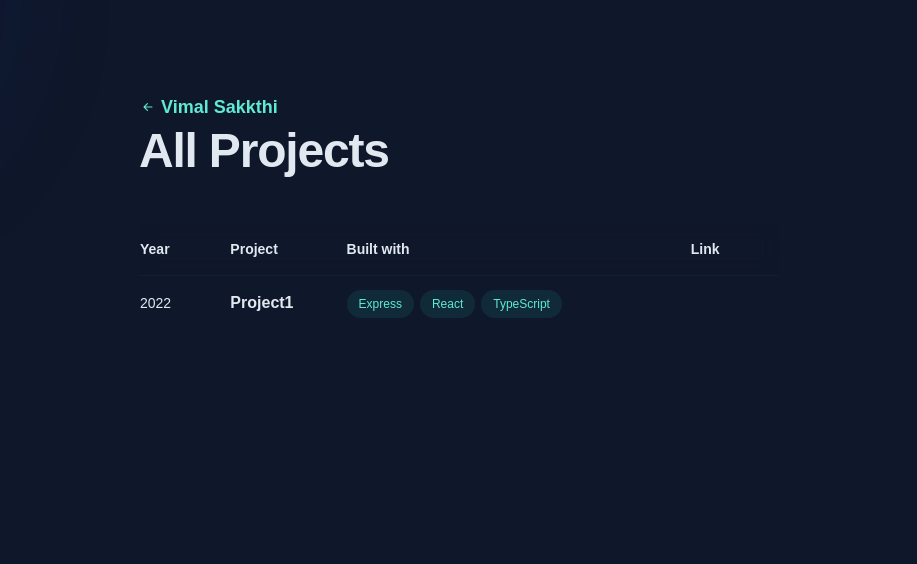
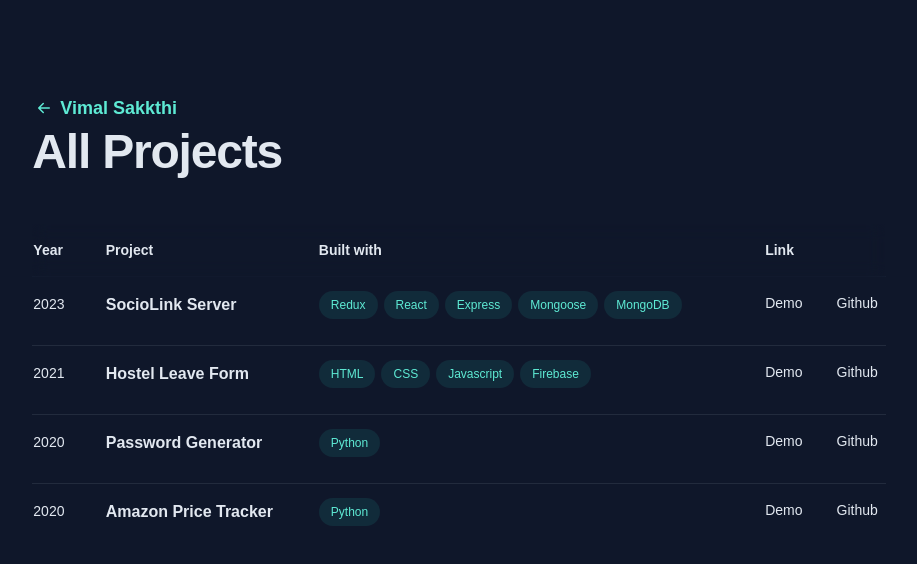
Before and after one commit to vimal-vs/portfolio, a Next.js app: page /archive in a window 1280 px wide. Shown: the top 564 px of the page, without its empty margins (181-1098 px from the left). Built offline with nearby package versions, Linux system fonts and the light colour scheme; a web font is replaced by a local one.

Commit message:
project archive & data

```diff
--- a/app/archive/page.jsx
+++ b/app/archive/page.jsx
@@ -6,7 +6,7 @@ import Archive from "../components/Archive";
 export default function App() {
   return (
   <>
-    <div className="hidden md:block">
+    <div className="hidden">
       <Cursor />
     </div>
     <Archive />
--- /dev/null
+++ b/app/archiveData.json
@@ -0,0 +1,34 @@
+[
+    {
+        "id" : 1,
+        "year" : "2023",
+        "title" : "SocioLink Server",
+        "link" : "https://socio-link-api.onrender.com",
+        "technology" : ["Redux", "React", "Express", "Mongoose", "MongoDB"],
+        "gitlink" : "https://github.com/vimal-vs/livebusio"
+    },
+    {
+        "id" : 2,
+        "year" : "2021",
+        "title" : "Hostel Leave Form",
+        "link" : "https://srmist-hostel-leave-app-form.web.app",
+        "technology" : ["HTML", "CSS", "Javascript", "Firebase"],
+        "gitlink" : "https://github.com/vimal-vs/hostel-leave-request-form"
+    },
+    {
+        "id" : 3,
+        "year" : "2020",
+        "title" : "Password Generator",
+        "link" : "",
+        "technology" : ["Python"],
+        "gitlink" : "https://github.com/vimal-vs/password-generator"
+    },
+    {
+        "id" : 4,
+        "year" : "2020",
+        "title" : "Amazon Price Tracker",
+        "link" : "",
+        "technology" : ["Python"],
+        "gitlink" : "https://github.com/vimal-vs/amazon-price-tracker"
+    }
+]
--- a/app/components/Archive.jsx
+++ b/app/components/Archive.jsx
@@ -1,10 +1,11 @@
 import { BsArrowLeftShort } from "react-icons/bs";
+import projects from '../archiveData.json'
 
 export default function Archive() {
     return (
-      <div className='lg:py-24 mx-auto w-1/2'>
-        <a href="/" className='group mb-2 flex items-center font-semibold leading-tight text-teal-300 text-lg transition-all'>
-          <span className='mr-1 group-hover:-translate-x-1 '><BsArrowLeftShort /></span>Vimal Sakkthi</a>
+      <div className='py-12 lg:py-24 mx-auto w-3/4 md:w-2/3'>
+        <a href="/" className='group mb-2 flex items-center font-semibold leading-tight text-teal-300 text-lg transition-all w-max'>
+          <span className='mr-1 group-hover:-translate-x-1 text-teal-300 transition-all text-2xl'><BsArrowLeftShort /></span>Vimal Sakkthi</a>
         <h1 className='text-4xl font-bold tracking-tight text-slate-200 sm:text-5xl z-10'>
           All Projects
         </h1>
@@ -13,38 +14,38 @@ export default function Archive() {
             <tr>
               <th className="py-4 pr-8 text-sm font-semibold text-slate-200">Year</th>
               <th className="py-4 pr-8 text-sm font-semibold text-slate-200">Project</th>
-              <th className="py-4 pr-8 text-sm font-semibold text-slate-200 lg:table-cell">Built with</th>
-              <th className="py-4 pr-8 text-sm font-semibold text-slate-200 sm:table-cell">Link</th>
+              <th className="hidden py-4 pr-6 text-sm font-semibold text-slate-200 md:table-cell">Built with</th>
+              <th className="py-4 pr-8 text-sm font-semibold text-slate-200">Link</th>
             </tr>
           </thead>
           <tbody>
+            { projects.map(project => {
+                return(
                   <tr className="border-b border-slate-300/10 last:border-none">
                     <td className="py-4 pr-4 align-top text-sm">
-                <div className="translate-y-px">2022</div>
+                      <div className="translate-y-px">{ project.year }</div>
                     </td>
                     <td className="py-4 pr-4 align-top font-semibold leading-snug text-slate-200">
                       <div>
-                  <div className="block sm:hidden">
-                    <span>Project1</span>
-                  </div>
-                    <div className="hidden sm:block">Project1</div>
+                          <div className="text-sm md:text-base">{ project.title }</div>
                       </div>
                     </td>
-              <td className="hidden py-4 pr-4 align-top lg:table-cell">
-                <ul className="flex -translate-y-1.5 flex-wrap">
+                    <td className="hidden py-4 pr-4 align-top md:table-cell">
+                      <ul className="-translate-y-1.5 md:flex flex-wrap">
+                      { project.technology.map(tech => {
+                          return (
                             <li className="my-1 mr-1.5">
-                    <div className="flex items-center rounded-full bg-teal-400/10 px-3 py-1 text-xs font-medium leading-5 text-teal-300 ">Express</div>
+                              <div className="flex items-center rounded-full bg-teal-400/10 px-3 py-1 text-xs font-medium leading-5 text-teal-300 ">{ tech }</div>
                             </li>
-                  <li className="my-1 mr-1.5">
-                    <div className="flex items-center rounded-full bg-teal-400/10 px-3 py-1 text-xs font-medium leading-5 text-teal-300 ">React</div>
-                  </li>
-                  <li className="my-1 mr-1.5">
-                  <div className="flex items-center rounded-full bg-teal-400/10 px-3 py-1 text-xs font-medium leading-5 text-teal-300 ">TypeScript</div>
-                  </li>
+                          )}
+                      )}
                       </ul>
                     </td>
-              <td className="hidden py-4 align-top sm:table-cell"></td>
+                    <td className="text-sm py-4 align-top"><a href={ project.link } className="hover:text-teal-300 hover:font-semibold">Demo</a></td>
+                    <td className="text-sm py-4 align-top"><a href={ project.gitlink } className="hover:text-teal-300 hover:font-semibold">Github</a></td>
                   </tr>
+                )}
+            )}
           </tbody>
         </table>
       </div>
--- a/app/components/Nav.jsx
+++ b/app/components/Nav.jsx
@@ -2,11 +2,11 @@ import NavElements from "../navData.json"
 
 export default function Nav(){
     return (
-        <nav className="lg:mt-4 xl:mt-20 flex flex-col items-start">
+        <nav className="lg:mt-10 xl:mt-20 flex flex-col items-start">
             {
                 NavElements.map(element => {
                     return(
-                        <a key={ element.id } className="group flex items-center py-3" href={ element.href }>
+                        <a key={ element.id } className="group flex items-center py-3 " href={ element.href }>
                             <span className="mr-4 h-px w-8 bg-slate-600 transition-all group-hover:w-16 group-hover:bg-slate-200 group-focus-visible:w-16 group-focus-visible:bg-slate-200">
                             </span>
                             <div className="text-sm font-bold uppercase tracking-widest text-slate-500 group-hover:text-slate-200 group-focus-visible:text-slate-200">{ element.title }
--- a/app/components/Projects.jsx
+++ b/app/components/Projects.jsx
@@ -5,16 +5,19 @@ import { FiArrowUpRight } from "react-icons/fi";
 import { AiOutlineGithub } from "react-icons/ai";
 
 export default function Projects(){
-
+    const gitLink = (link) =>{
+        window.open(link, '_blank');
+    }
     return (
         <section id="projects" className="lg:mt-2 lg:scroll-mt-24">
             <div id="projects-section">
                 {
                     projects.map(project => {
                         return(
-                            <a id='project' key={ project.id } href={ project.link } className="group flex flex-col gap-6 mt-6 p-2 lg:flex-row lg:gap-12 lg:p-4 hover:text-teal-300 focus-visible:text-teal-300 hover:bg-slate-500 hover:bg-opacity-10 transition-all rounded-md">
+                            <div key={ project.id }>
+                                <a id='project' href={ project.link } className="group flex flex-col gap-6 mt-6 p-2 lg:flex-row lg:gap-12 lg:p-4 hover:text-teal-300 focus-visible:text-teal-300 hover:bg-slate-500 hover:bg-opacity-10 transition-all rounded-md">
                                     <div className='mt-2'>
-                                    <Image src={ project.picture } width="300" height="100" alt="project-demo-image" className='rounded border-2 border-slate-200/10 transition group-hover:border-slate-200/30'/>
+                                        <Image src={ project.picture } priority width="300" height="100" alt="project-demo-image" className='rounded border-2 border-slate-200/10 transition group-hover:border-slate-200/30'/>
                                     </div>
                                     <div>
                                         <div className='flex justify-between'>
@@ -22,25 +25,32 @@ export default function Projects(){
                                                 <h3 className="text-lg">{ project.title } </h3>
                                                 <span className='mt-2 group-hover:translate-x-1 group-hover:-translate-y-1 transition-all'><FiArrowUpRight /></span>
                                             </div>
-                                        <button onClick={() => gitRedirect() } className='mt-1'><AiOutlineGithub /></button>
                                         </div>
-                                    <p className="text-slate-400 mt-3 lg:leading-normal">{ project.description }</p>
+                                        <p className="text-slate-400 mt-1.5 md:mt-3 lg:leading-normal">{ project.description }</p>
+                                        <div className='flex justify-between'>
                                             <ul className="flex flex-wrap">
                                                 { project.technology.map(tech => {
                                                 return (
-                                            <li className="mt-1.5 mr-2" key={ tech }>
+                                                    <li className="mt-2 mr-2 md:mt-1.5" key={ tech }>
                                                         <div className="flex items-center rounded-full bg-teal-400/10 px-3 py-1 text-sm font-medium leading-5 text-teal-300">{ tech }</div>
                                                     </li>
                                                     )
                                                 })}
+
                                             </ul>
                                         </div>
+                                    </div>
                                 </a>
+                                <div className='flex gap-2 pt-1.5 pl-2.5 md:flex-row-reverse md:pt-0 md:pl-0' key={ project.gitlink }>
+                                    <p className='md:hidden'>Github : </p>
+                                    <button title={`Github : ${ project.title }`} onClick={() => gitLink( project.gitlink )} className='md:float-right md:-translate-y-10 md:-translate-x-2 text-lg opacity-70 hover:opacity-100 '><AiOutlineGithub /></button>
+                                </div>
+                            </div>
                         )
                     })
                 }
             </div>
-            <div className="group flex gap-1 mt-12 hover:underline decoration-teal-400 underline-offset-4 transition-all text-lg w-fit">
+            <div className="group flex gap-1 mt-8 hover:underline decoration-teal-400 underline-offset-4 transition-all text-lg w-fit">
                 <a href="/archive">View Full Project Archive</a>
                 <span className='mt-1 group-hover:translate-x-2 transition-all'><BsArrowRightShort /></span>
             </div>
--- a/app/components/Socials.jsx
+++ b/app/components/Socials.jsx
@@ -3,7 +3,7 @@ import { MdEmail } from "react-icons/md";
 
 export default function Socials(){
     return (
-        <div className="flex mt-8 md:mt-0 gap-7 text-2xl">
+        <div className="flex mt-8 md:mt-4 gap-7 text-2xl">
             <a className="opacity-70 hover:opacity-100" href="https://github.com/vimal-vs" title="Github"><AiFillGithub /></a>
             <a className="opacity-70 hover:opacity-100" href="https://www.linkedin.com/in/vimalvs" title="Linkedin"><AiFillLinkedin /></a>
             <a className="opacity-70 hover:opacity-100" href="mailto:vimalsakkthi@gmail.com" title="Mail"><MdEmail /></a>
```
Lines whose indentation alone changed are shown as unchanged.
